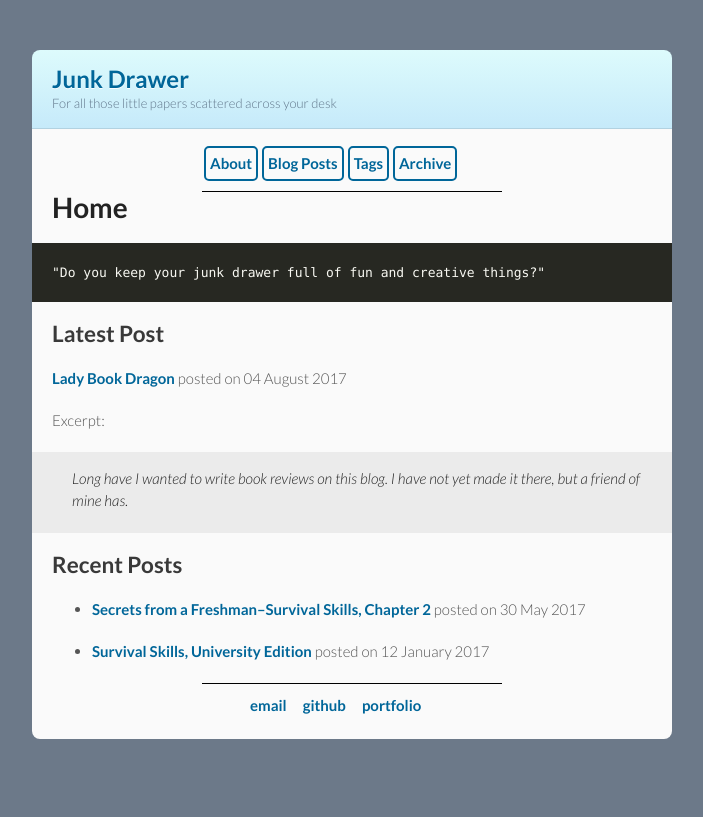
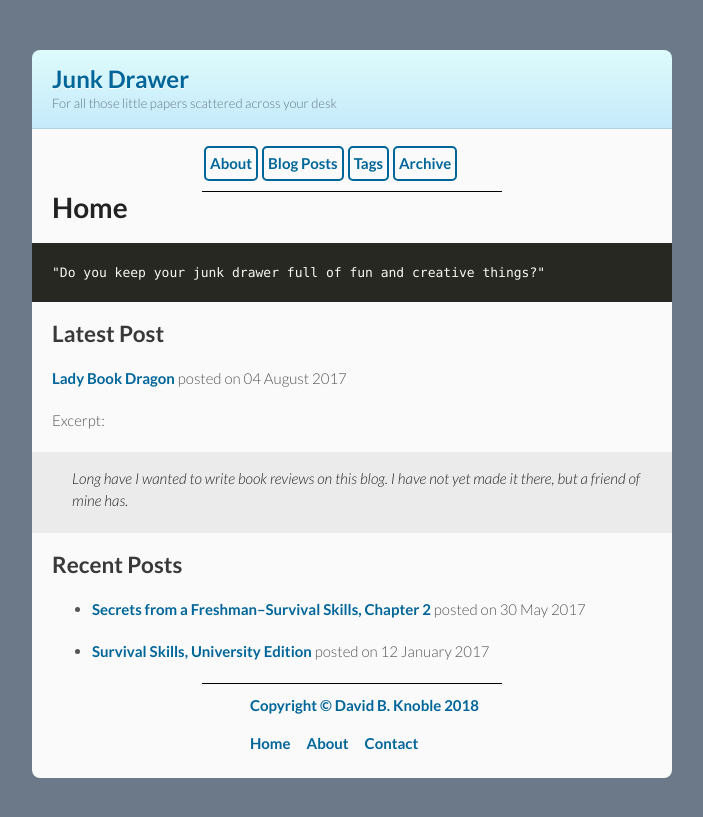
Before and after one commit to benknoble/benknoble.github.io, a Jekyll site: the page built from index.md, in a window 1280 px wide. Shown: the top 817 px of the page, without its empty margins (288-991 px from the left). Built offline with Jekyll 4.4.1, drawn with Linux system fonts in a browser that asks for light colours.

Commit message:
Reorganize footer

```diff
--- /dev/null
+++ b/_data/footer.yml
@@ -0,0 +1,12 @@
+links:
+
+  - title: "Copyright © David B. Knoble 2018"
+    url: /LICENSE
+  # - title: Sitemap
+  #   url: /sitemap.xml
+  - title: Home
+    url: /
+  - title: About
+    url: /about/
+  - title: Contact
+    url: /contact/
--- a/_includes/footer.html
+++ b/_includes/footer.html
@@ -1,7 +1,9 @@
 <footer class="center">
   <ul>
-    <li><a href="mailto:{{ site.data.people.benknoble.email }}">email</a></li>
-    <li><a href="{{ site.data.people.benknoble.github }}">github</a></li>
-    <li><a href="{{ site.data.people.benknoble.portfolio }}">portfolio</a></li>
+    {% for link in site.data.footer.links %}
+    <li>
+      <a href="{{ link.url | absolute_url }}">{{ link.title }}</a>
+    </li>
+    {% endfor %}
   </ul>
 </footer>
```
